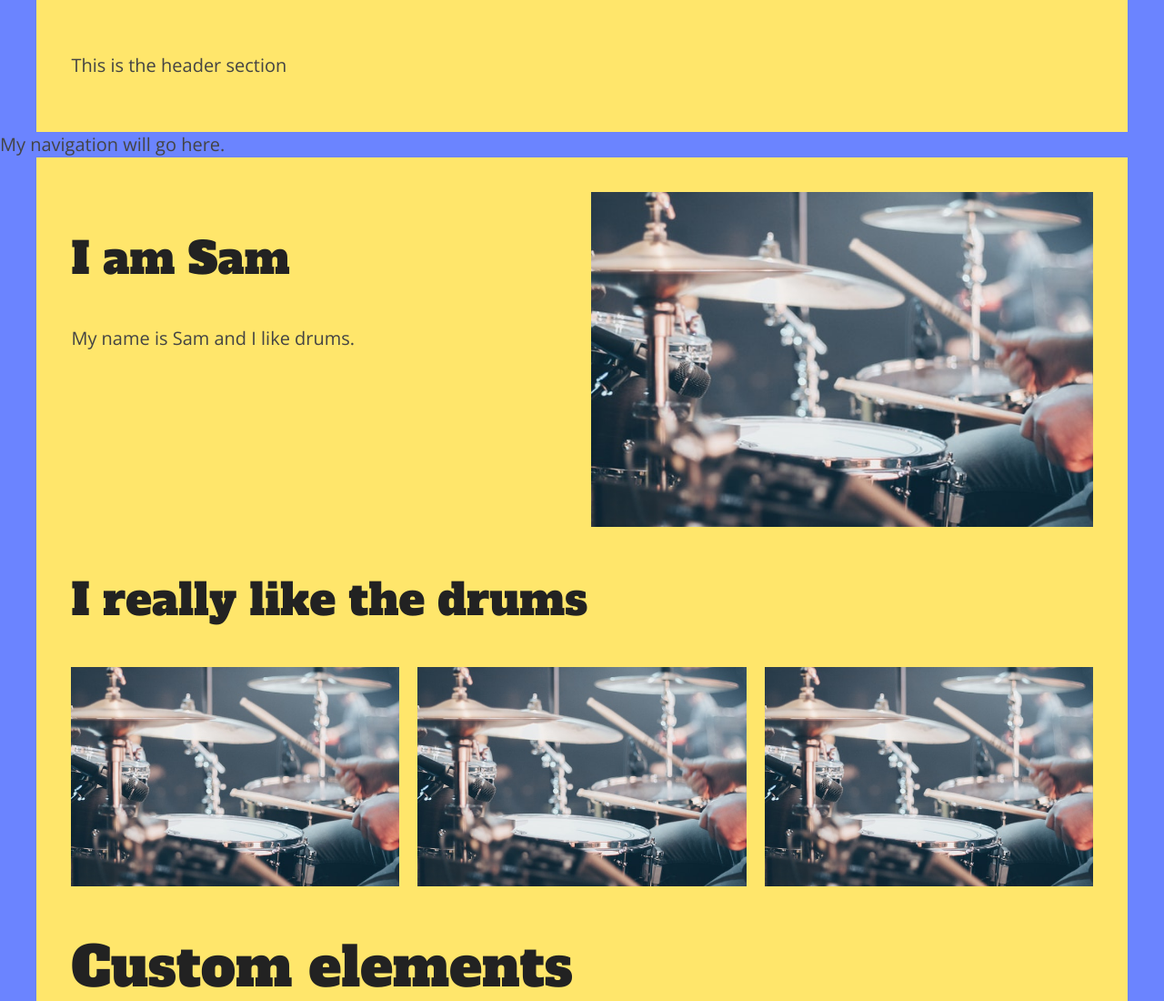
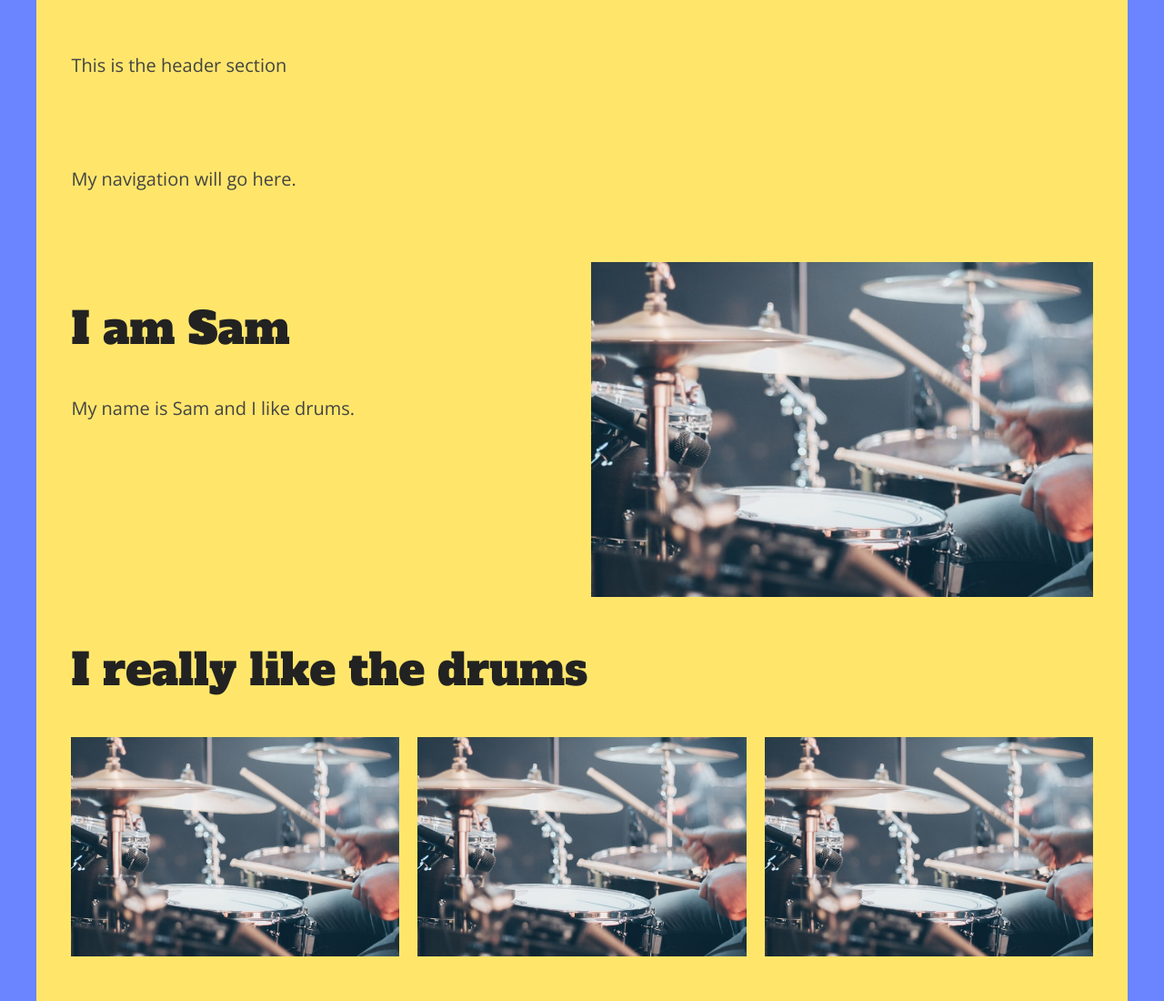
Before and after one commit to meeum/CCPAP4-AT2-example, a plain HTML site: page index.html in a window 1280 px wide. Shown: the top 1100 px of the page at 91% size. Drawn offline with nearby package versions, Linux system fonts and the light colour scheme.

Commit message:
Update index.html

```diff
--- a/index.html
+++ b/index.html
@@ -21,7 +21,9 @@
     </header>
 
     <nav>
-        My navigation will go here.
+        <section class="layout-wide">
+            My navigation will go here.
+        </section>
     </nav>
 
 
```
